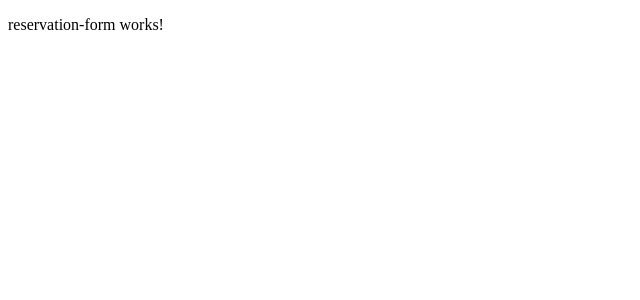
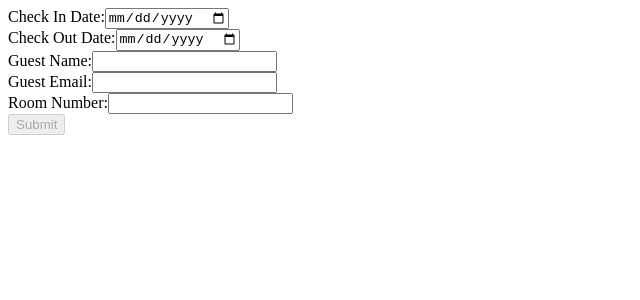
Before and after one commit to swopnilll/hotel-app, an Angular app: page /new in a window 1280 px wide. Shown: the top 300 px of the page, without its empty margins (0-640 px from the left). Built offline with nearby package versions, Linux system fonts and the light colour scheme.

Commit message:
Using Form in Angular

```diff
--- a/src/app/reservation-form/reservation-form.component.html
+++ b/src/app/reservation-form/reservation-form.component.html
@@ -1 +1,30 @@
-<p>reservation-form works!</p>
+<form [formGroup]="reservationForm" (ngSubmit)="onSubmit()">
+
+    <div>
+        <label for="">Check In Date:</label>
+        <input type="date" formControlName="checkInDate" >
+    </div>
+
+    <div>
+        <label for="">Check Out Date:</label>
+        <input type="date" formControlName="checkOutDate" >
+    </div>
+
+    <div>
+        <label for="">Guest Name:</label>
+        <input type="text" formControlName="guestName" >
+    </div>
+
+    <div>
+        <label for="">Guest Email:</label>
+        <input type="email" formControlName="guestEmail" >
+    </div>
+
+    <div>
+        <label for="">Room Number:</label>
+        <input type="number" formControlName="roomNumber" >
+    </div>
+
+    <button type="submit" [disabled]="reservationForm.invalid" >Submit</button>
+
+</form>
--- a/src/app/reservation-form/reservation-form.component.ts
+++ b/src/app/reservation-form/reservation-form.component.ts
@@ -1,10 +1,35 @@
-import { Component } from '@angular/core';
+import { Component, OnInit } from '@angular/core';
+
+import {FormBuilder, FormGroup, Validators} from '@angular/forms';
 
 @Component({
   selector: 'app-reservation-form',
   templateUrl: './reservation-form.component.html',
   styleUrls: ['./reservation-form.component.css']
 })
-export class ReservationFormComponent {
+export class ReservationFormComponent implements OnInit {
+
+  reservationForm: FormGroup = new FormGroup({});
+
+  constructor(private formBuilder: FormBuilder){
+
+  }
+
+  ngOnInit(): void {
+    this.reservationForm = this.formBuilder.group({
+      checkInDate: ['', Validators.required],
+      checkOutDate: ['', Validators.required],
+      guestName: ['', Validators.required],
+      guestEmail: ['', [Validators.required, Validators.email]],
+      roomNumber: ['', Validators.required],
+    })
+  }
+
+
+  onSubmit(){
+    if(this.reservationForm.valid){
+      console.log("Valid")
+    }
+  }
 
 }
--- a/src/app/reservation/reservation.module.ts
+++ b/src/app/reservation/reservation.module.ts
@@ -2,6 +2,8 @@
 import { CommonModule } from '@angular/common';
 import { ReservationFormComponent } from '../reservation-form/reservation-form.component';
 import { ReservationListComponent } from '../reservation-list/reservation-list.component';
+
+import { FormsModule, ReactiveFormsModule } from '@angular/forms';
 
 
 
@@ -11,7 +13,9 @@
     ReservationListComponent
   ],
   imports: [
-    CommonModule
+    CommonModule,
+    FormsModule,
+    ReactiveFormsModule
   ]
 })
 export class ReservationModule { }
```
